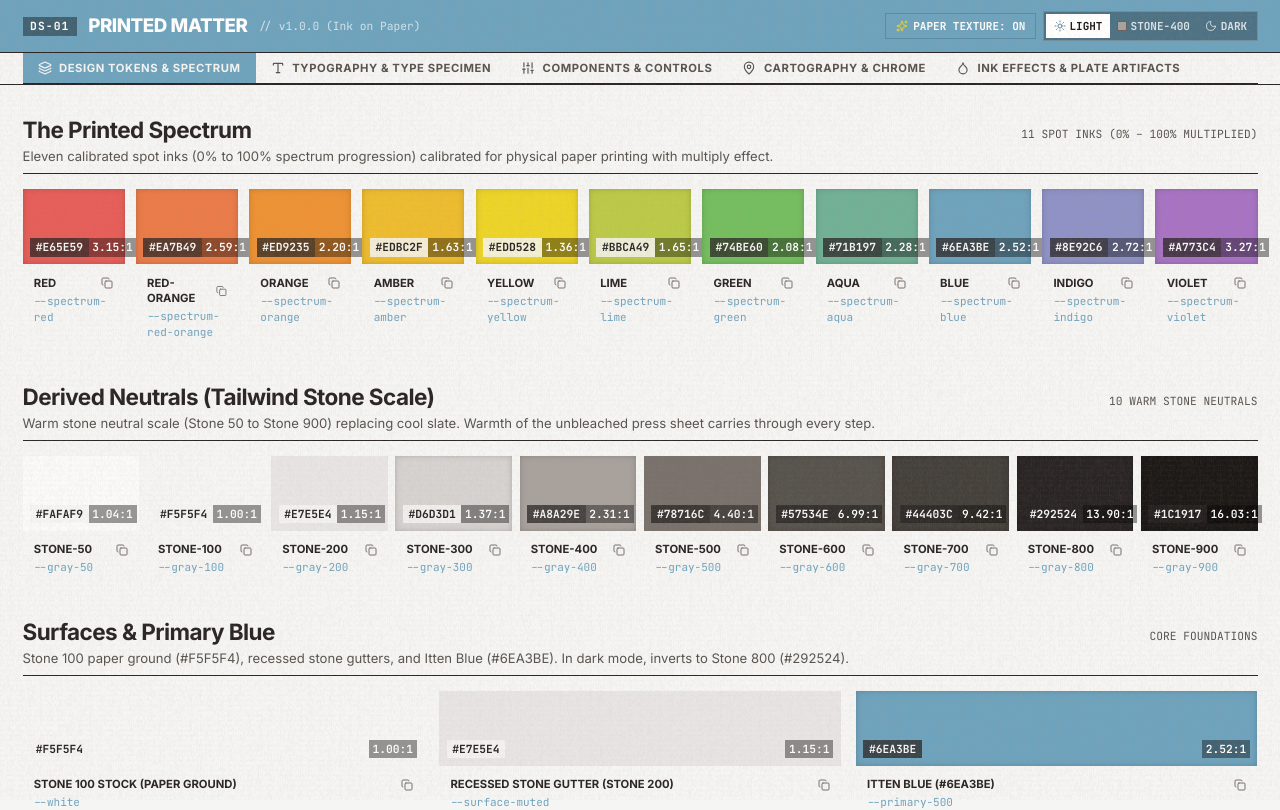
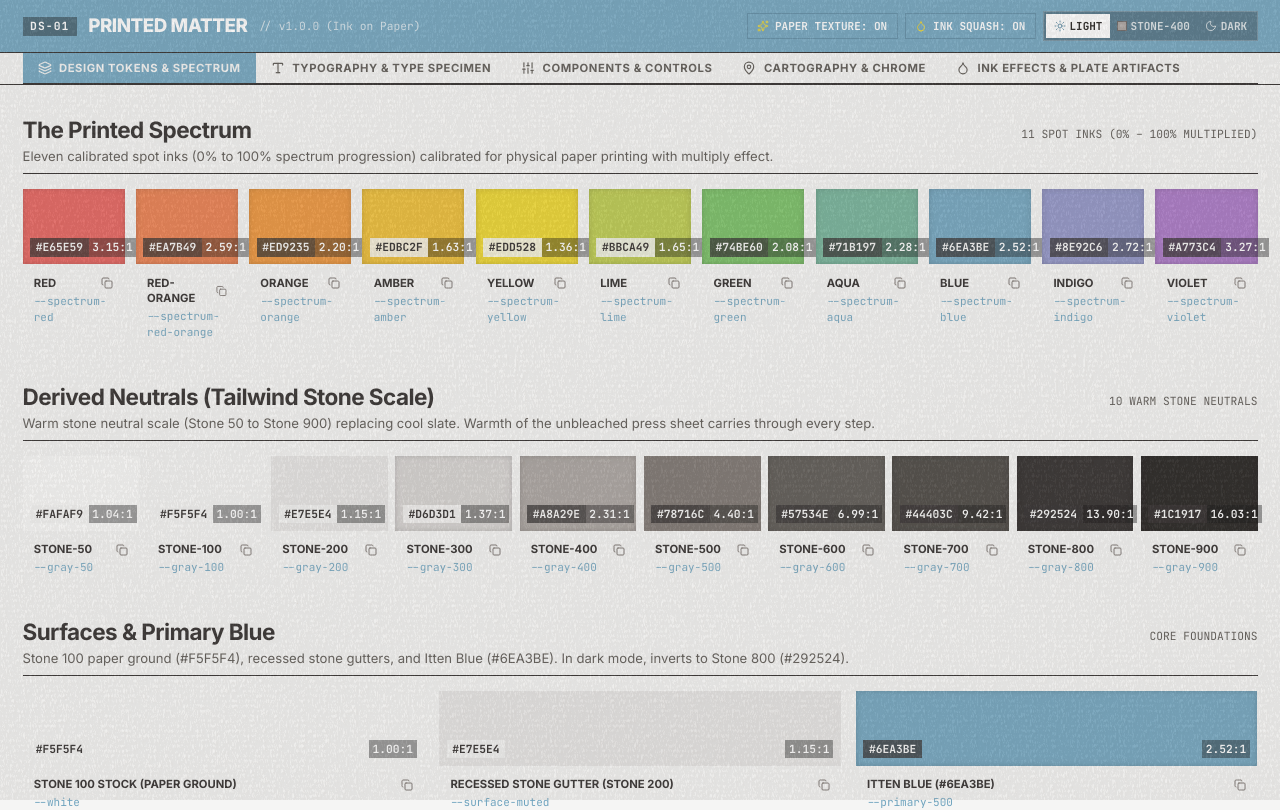
Before and after one commit to arielchuri/printed-matter, a React (Vite) app: page / in a window 1280 px wide. Shown: the top 810 px of the page. Built offline with nearby package versions, Linux system fonts and the light colour scheme; the HTML template or start-up script is replaced by a standard one.

Commit message:
feat: add site-wide ink squash toggle and calibrate global dual-relief paper texture

```diff
--- a/src/App.tsx
+++ b/src/App.tsx
@@ -33,8 +33,8 @@ export default function App() {
   const [knockoutPair, setKnockoutPair] = useState<"red-blue" | "blue-yellow" | "red-yellow" | "aqua-black">("red-blue");
 
   // SVG feTurbulence Dual-Relief Ground State (Identical Base Noise with Separate Light/Dark Controls)
-  const [paperBaseFrequency, setPaperBaseFrequency] = useState<number>(0.45); // Freq X: .45
-  const [paperFreqY, setPaperFreqY] = useState<number>(0.20); // Freq Y: .20
+  const [paperBaseFrequency, setPaperBaseFrequency] = useState<number>(0.45); // Freq X: .450
+  const [paperFreqY, setPaperFreqY] = useState<number>(0.20); // Freq Y: .200
   const [paperFreqLocked, setPaperFreqLocked] = useState<boolean>(false);
   const [paperOctaves, setPaperOctaves] = useState<number>(2); // Octaves: 2
   const [paperNoiseType, setPaperNoiseType] = useState<"fractalNoise" | "turbulence">("turbulence"); // Turbulence
@@ -51,8 +51,8 @@ export default function App() {
   // Dark Channel (Shadows on Light Paper Ground - Deep Warm Shade of Paper Color)
   const [paperDarkEnabled, setPaperDarkEnabled] = useState<boolean>(true);
   const [paperDarkInvert, setPaperDarkInvert] = useState<boolean>(false); // Direct multiply (from user screenshot)
-  const [paperDarkOpacity, setPaperDarkOpacity] = useState<number>(0.0998); // 9.98%
-  const [paperDarkGain, setPaperDarkGain] = useState<number>(0.74); // 0.74x
+  const [paperDarkOpacity, setPaperDarkOpacity] = useState<number>(0.0185); // 1.85% (from user screenshot)
+  const [paperDarkGain, setPaperDarkGain] = useState<number>(2.0); // 2.00x (from user screenshot)
   const [paperDarkOffsetX, setPaperDarkOffsetX] = useState<number>(1.0); // +1.00px
   const [paperDarkOffsetY, setPaperDarkOffsetY] = useState<number>(1.0); // +1.00px
   const [paperDarkBlur, setPaperDarkBlur] = useState<number>(0.0); // 0.00px
@@ -61,9 +61,10 @@ export default function App() {
   const [paperDarkB, setPaperDarkB] = useState<number>(0.24); // Deep warm paper blue component
   const [paperDarkWarmth, setPaperDarkWarmth] = useState<number>(1.42); // 1.42x Warmth multiplier (#81522E)
 
-  // Offset Symmetry & Global Overlay
+  // Offset Symmetry, Global Overlay & Global Ink Squash
   const [paperSymmetricOffset, setPaperSymmetricOffset] = useState<boolean>(true);
   const [globalPaperTexture, setGlobalPaperTexture] = useState<boolean>(true);
+  const [inkSquashEnabled, setInkSquashEnabled] = useState<boolean>(true);
   const [paperPreset, setPaperPreset] = useState<"user" | "rag" | "micro" | "laid" | "washi">("user");
 
   // Option 2: CSS Micro-Grain Stipple (Ultra-fine down to 1px)
@@ -116,6 +117,16 @@ export default function App() {
       document.documentElement.setAttribute("data-theme", "light");
     }
   }, [themeMode]);
+
+  useEffect(() => {
+    if (inkSquashEnabled) {
+      document.documentElement.setAttribute("data-ink-squash", "on");
+      document.documentElement.classList.remove("no-ink-squash");
+    } else {
+      document.documentElement.setAttribute("data-ink-squash", "off");
+      document.documentElement.classList.add("no-ink-squash");
+    }
+  }, [inkSquashEnabled]);
 
   const sampleTree = {
     id: "root",
@@ -186,6 +197,21 @@ export default function App() {
             <span>PAPER TEXTURE: {globalPaperTexture ? "ON" : "OFF"}</span>
           </button>
 
+          {/* Ink Squash Global Toggle */}
+          <button
+            onClick={() => setInkSquashEnabled(!inkSquashEnabled)}
+            className={`flex items-center gap-1.5 text-[11px] font-mono font-bold px-2.5 py-1 transition-colors border ${
+              inkSquashEnabled
+                ? "bg-[var(--primary-500)] text-white border-[var(--primary-600)]"
+                : "bg-black/30 text-white/80 border-white/20 hover:text-white"
+            }`}
+            style={{ borderRadius: 0 }}
+            title="Toggle Global Ink Squash (Meniscus & Pigment Perimeter Squeeze)"
+          >
+            <Droplet size={12} className={inkSquashEnabled ? "text-[var(--spectrum-yellow)]" : "text-white/70"} />
+            <span>INK SQUASH: {inkSquashEnabled ? "ON" : "OFF"}</span>
+          </button>
+
           {/* Ground / Theme 3-way Switch */}
           <div className="flex items-center bg-black/30 border border-white/20 p-0.5">
             <button
@@ -1844,11 +1870,22 @@ export default function App() {
 
               {/* Saturated Meniscus Calibration HUD */}
               <div className="flex flex-wrap items-center justify-between gap-3 mb-6 bg-[var(--surface-muted)] p-4 border border-[var(--border-gray)]/30">
-                <div className="flex items-center gap-2 font-mono text-xs">
+                <div className="flex items-center gap-3 font-mono text-xs">
                   <span className="font-bold text-[var(--text)] uppercase">Platen Squeeze Depth:</span>
                   <span className="text-[var(--primary-500)] font-bold bg-[var(--white)] px-2 py-0.5 border border-[var(--border-gray)]">
                     5px–10px Subtle Saturated Meniscus (Kiss Impression)
                   </span>
+                  <button
+                    onClick={() => setInkSquashEnabled(!inkSquashEnabled)}
+                    className={`flex items-center gap-1.5 px-2.5 py-1 text-xs font-mono font-bold border transition-colors ${
+                      inkSquashEnabled
+                        ? "bg-[var(--primary-500)] text-white border-[var(--primary-600)]"
+                        : "bg-[var(--surface)] text-[var(--text-muted)] border-[var(--border-gray)] hover:text-[var(--text)]"
+                    }`}
+                  >
+                    <Droplet size={12} />
+                    <span>Global Ink Squash: {inkSquashEnabled ? "ON" : "OFF"}</span>
+                  </button>
                 </div>
                 <div className="text-[11px] font-mono text-[var(--text-muted)]">
                   PHYSICAL PRESS PROFILE: FEATHERED SATURATED EDGE &bull; ZERO HARSH VECTOR STROKES
@@ -3814,12 +3851,19 @@ export default function App() {
         )}
         </main>
 
-        {/* ─── Global Option 1 Paper Texture Overlay (Alpha-Safe Composited) ─── */}
+        {/* ─── Global Option 1 Paper Texture Overlay (Dual-Relief Multiply + Screen) ─── */}
         {globalPaperTexture && (
           <div className="fixed inset-0 w-full h-full pointer-events-none z-30 transition-opacity duration-150">
-            {/* Global Dark Layer (Subtractive Alpha) */}
+            {/* Global Dark Layer (Multiply - Deep warm shadow valleys on paper, 0% lightening on black) */}
             {paperDarkEnabled && (
-              <svg className="absolute inset-0 w-full h-full pointer-events-none" aria-hidden="true">
+              <svg
+                className="absolute inset-0 w-full h-full pointer-events-none"
+                style={{
+                  mixBlendMode: "multiply",
+                  opacity: Math.min(1.0, paperDarkOpacity * paperDarkGain * 3.0),
+                }}
+                aria-hidden="true"
+              >
                 <filter id="pm-global-dark-tooth" x="-20%" y="-20%" width="140%" height="140%">
                   <feTurbulence
                     type={paperNoiseType}
@@ -3833,29 +3877,47 @@ export default function App() {
                     const darkR = Math.min(1.0, Math.max(0, paperDarkR * (paperDarkWarmth * 0.8 + 0.2)));
                     const darkG = Math.min(1.0, Math.max(0, paperDarkG));
                     const darkB = Math.min(1.0, Math.max(0, paperDarkB / (paperDarkWarmth * 0.8 + 0.2)));
-                    const kA = (paperDarkOpacity * paperDarkGain * 1.5).toFixed(4);
+                    const sR = 1 - darkR;
+                    const sG = 1 - darkG;
+                    const sB = 1 - darkB;
                     return (
                       <feColorMatrix
                         in={paperDarkBlur > 0 ? "blurredDark" : "offsetDark"}
                         type="matrix"
-                        values={`
-                          0 0 0 0 ${darkR.toFixed(4)}
-                          0 0 0 0 ${darkG.toFixed(4)}
-                          0 0 0 0 ${darkB.toFixed(4)}
-                          -${kA} -${kA} -${kA} 0 ${kA}
-                        `}
-                        result="darkAlphaMap"
+                        values={
+                          paperDarkInvert
+                            ? `
+                              ${(sR / 3).toFixed(4)} ${(sR / 3).toFixed(4)} ${(sR / 3).toFixed(4)} 0 ${darkR.toFixed(4)}
+                              ${(sG / 3).toFixed(4)} ${(sG / 3).toFixed(4)} ${(sG / 3).toFixed(4)} 0 ${darkG.toFixed(4)}
+                              ${(sB / 3).toFixed(4)} ${(sB / 3).toFixed(4)} ${(sB / 3).toFixed(4)} 0 ${darkB.toFixed(4)}
+                              0 0 0 0 1
+                            `
+                            : `
+                              ${(-sR / 3).toFixed(4)} ${(-sR / 3).toFixed(4)} ${(-sR / 3).toFixed(4)} 0 1
+                              ${(-sG / 3).toFixed(4)} ${(-sG / 3).toFixed(4)} ${(-sG / 3).toFixed(4)} 0 1
+                              ${(-sB / 3).toFixed(4)} ${(-sB / 3).toFixed(4)} ${(-sB / 3).toFixed(4)} 0 1
+                              0 0 0 0 1
+                            `
+                        }
+                        result="darkMultiplyMap"
                       />
                     );
                   })()}
                 </filter>
-                <rect width="100%" height="100%" filter="url(#pm-global-dark-tooth)" fill="transparent" />
+                <rect width="100%" height="100%" filter="url(#pm-global-dark-tooth)" fill="white" />
               </svg>
             )}
 
-            {/* Global Light Layer (Additive Alpha) */}
+            {/* Global Light Layer (Screen - Pure monochromatic bleached fiber highlights on dark ink, 0% darkening on paper) */}
             {paperLightEnabled && (
-              <svg className="absolute inset-0 w-full h-full pointer-events-none" aria-hidden="true">
+              <svg
+                className="absolute inset-0 w-full h-full pointer-events-none"
+                style={{
+                  mixBlendMode: "screen",
+                  opacity: Math.min(1.0, paperLightOpacity * paperLightGain * 10.0),
+                }}
+                aria-hidden="true"
+              >
                 <filter id="pm-global-light-tooth" x="-20%" y="-20%" width="140%" height="140%">
                   <feTurbulence
                     type={paperNoiseType}
@@ -3866,7 +3928,7 @@ export default function App() {
                   <feOffset in="baseNoise" dx={paperLightOffsetX} dy={paperLightOffsetY} result="offsetLight" />
                   {paperLightBlur > 0 && <feGaussianBlur in="offsetLight" stdDeviation={paperLightBlur} result="blurredLight" />}
                   {(() => {
-                    const effScale = (paperLightOpacity * paperLightGain * 2.0) / Math.max(0.01, 1.0 - paperLightFloor);
+                    const effScale = 1.0 / Math.max(0.01, 1.0 - paperLightFloor);
                     const kL = (effScale / 3).toFixed(5);
                     const bL = (-(paperLightFloor * effScale)).toFixed(5);
                     return (
@@ -3874,17 +3936,17 @@ export default function App() {
                         in={paperLightBlur > 0 ? "blurredLight" : "offsetLight"}
                         type="matrix"
                         values={`
+                          ${kL} ${kL} ${kL} 0 ${bL}
+                          ${kL} ${kL} ${kL} 0 ${bL}
+                          ${kL} ${kL} ${kL} 0 ${bL}
                           0 0 0 0 1
-                          0 0 0 0 1
-                          0 0 0 0 1
-                          ${kL} ${kL} ${kL} 0 ${bL}
                         `}
-                        result="lightAlphaMap"
+                        result="lightScreenMap"
                       />
                     );
                   })()}
                 </filter>
-                <rect width="100%" height="100%" filter="url(#pm-global-light-tooth)" fill="transparent" />
+                <rect width="100%" height="100%" filter="url(#pm-global-light-tooth)" fill="black" />
               </svg>
             )}
           </div>
--- a/tokens/tokens.css
+++ b/tokens/tokens.css
@@ -329,6 +329,27 @@ h6, .ds-h6 {
 
 .ink-squash-text-subtle {
   text-shadow: 0 0 1px rgba(0, 0, 0, 0.25), 0 0 2.5px rgba(0, 0, 0, 0.1);
+}
+
+/* Global Ink Squash Disable Override */
+[data-ink-squash="off"] .ink-squash,
+[data-ink-squash="off"] .ink-squash-deep,
+[data-ink-squash="off"] .ink-squash-heavy,
+[data-ink-squash="off"] .ink-squash-subtle,
+[data-ink-squash="off"] .ink-squash-color,
+.no-ink-squash .ink-squash,
+.no-ink-squash .ink-squash-deep,
+.no-ink-squash .ink-squash-heavy,
+.no-ink-squash .ink-squash-subtle,
+.no-ink-squash .ink-squash-color {
+  box-shadow: none !important;
+}
+
+[data-ink-squash="off"] .ink-squash-text,
+[data-ink-squash="off"] .ink-squash-text-subtle,
+.no-ink-squash .ink-squash-text,
+.no-ink-squash .ink-squash-text-subtle {
+  text-shadow: none !important;
 }
 
 .ink-misregister-base {
```
